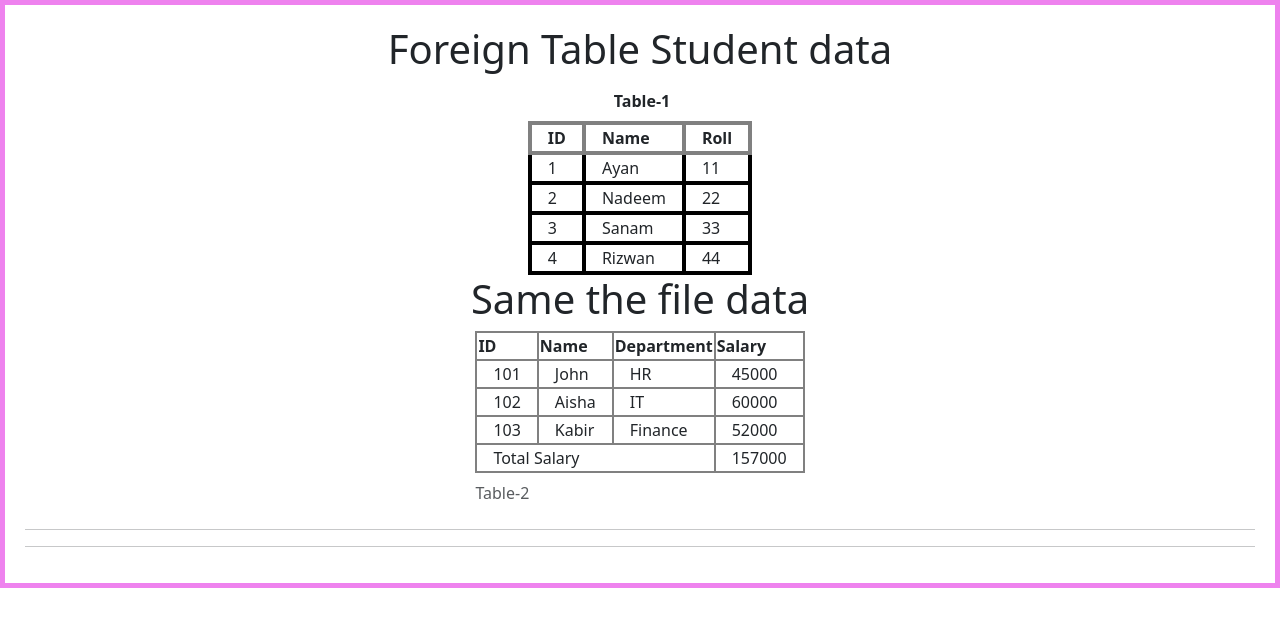
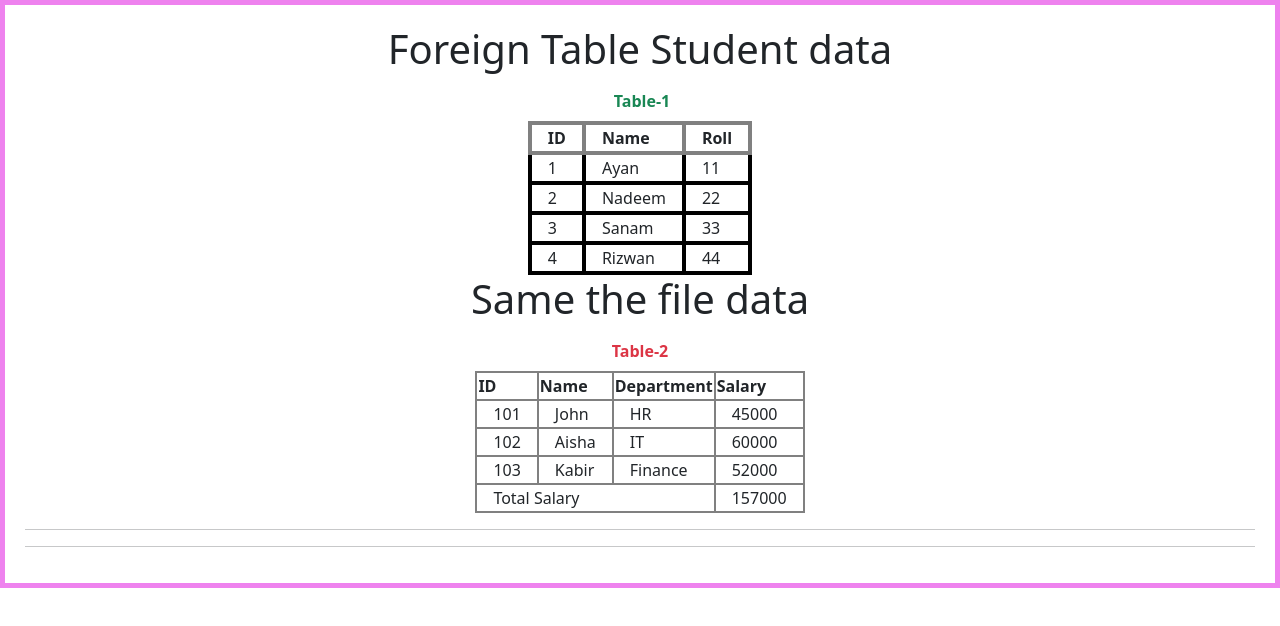
Before and after one commit to Nadeem35/react-playzone, a React (Vite) app: page / in a window 1280 px wide. Shown: the top 626 px of the page. Built offline with nearby package versions, Linux system fonts and the light colour scheme.

Commit message:
update cotent of  the table

```diff
--- a/src/Components/0.Basics/Table1.jsx
+++ b/src/Components/0.Basics/Table1.jsx
@@ -24,7 +24,7 @@ function Table1() {
       <h1 className="text-4xl text-amber-800">Same the file data</h1>
 
       <table className="border-2">
-        <caption>Table-2</caption>
+        <caption className="text-center caption-top fw-bold text-danger">Table-2</caption>
         <thead>
           <tr className="px-5">
             <th className="border-2 border-amber-300 ">ID</th>
--- a/src/Components/0.Basics/Table2.jsx
+++ b/src/Components/0.Basics/Table2.jsx
@@ -5,7 +5,7 @@ const Table2 = ({ arrProp }) => {
     <>
       {
         <table border="1">
-          <caption className="caption-top text-center fw-bold text-dark ps-1">Table-1</caption>
+          <caption className="caption-top text-center fw-bold text-success ps-1">Table-1</caption>
           <thead>
             <tr>
               <th className="border-4 px-3">ID</th>
```
